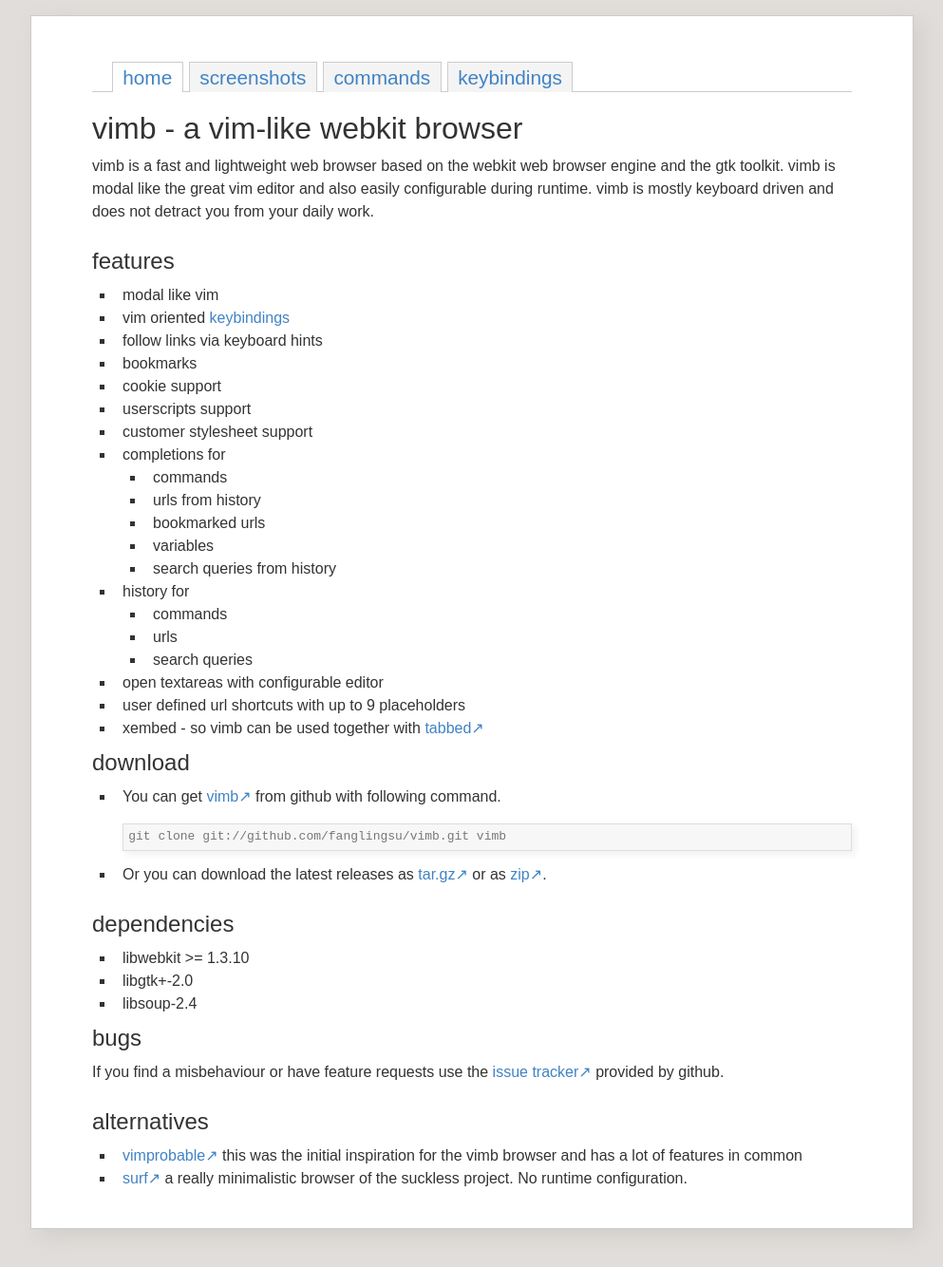
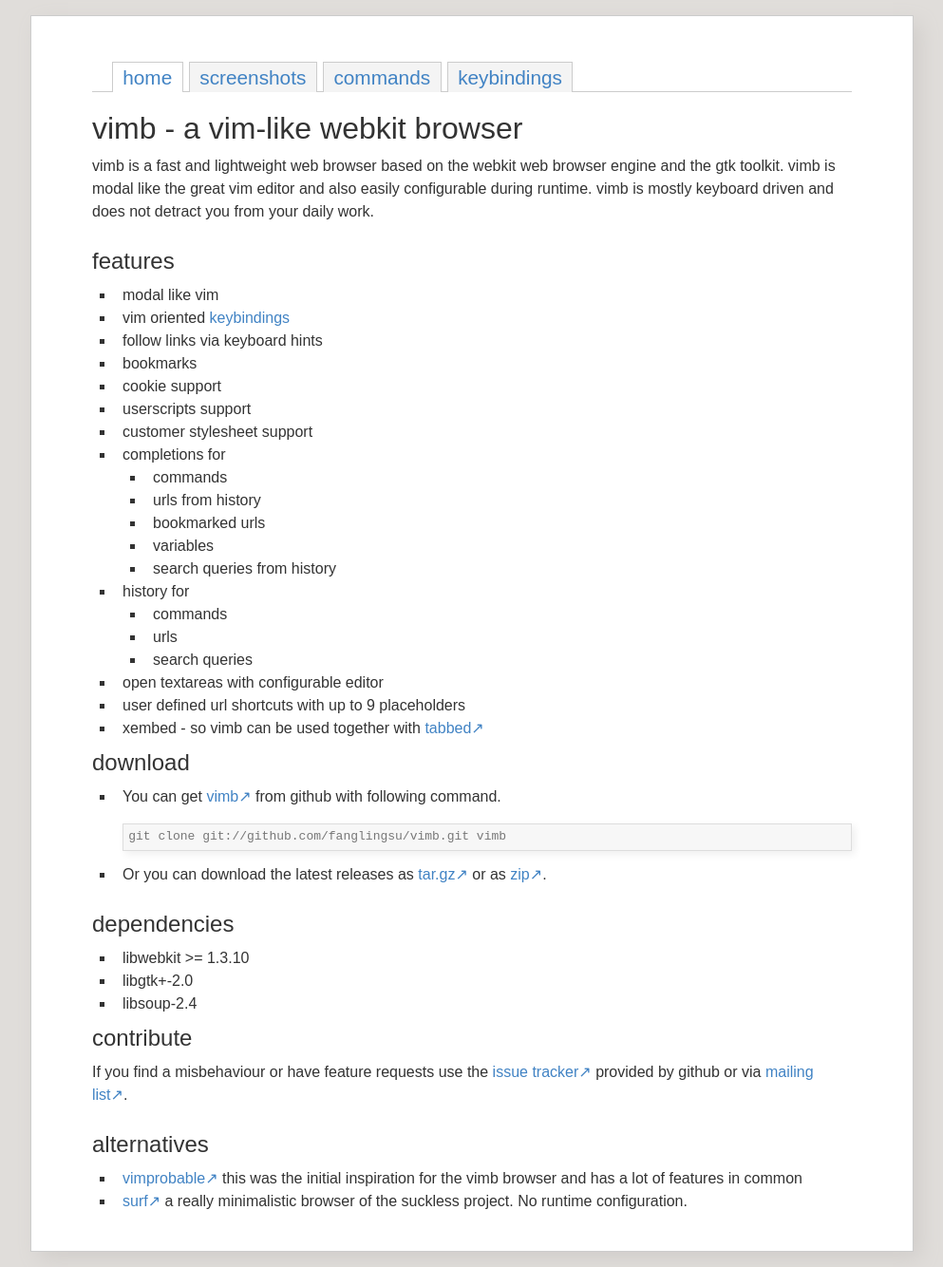
Before and after one commit to fanglingsu/vimb, a Jekyll site: the page built from index.md, in a window 1280 px wide. Shown: the whole page at 95% size, without its empty margins (143-1136 px from the left). Built offline with Jekyll 4.4.1, drawn with Linux system fonts in a browser that asks for light colours; before the commit the page ends 1310 px from its top, so only the background shows below that.

Commit message:
Added link to mailing list.

```diff
--- a/index.md
+++ b/index.md
@@ -48,10 +48,10 @@
 - libgtk+-2.0
 - libsoup-2.4
 
-## bugs
+## contribute
 
 If you find a misbehaviour or have feature requests use the
-[issue tracker][bug] provided by github.
+[issue tracker][bug] provided by github or via [mailing list][mail].
 
 ## alternatives
 
@@ -68,3 +68,4 @@
 [vimprobable]: http://sourceforge.net/apps/trac/vimprobable/
 [tabbed]:      http://tools.suckless.org/tabbed/
 [keybindings]: keybindings.html#default-keys
+[mail]:        https://lists.sourceforge.net/lists/listinfo/vimb-users "vimb - mailing list"
```
